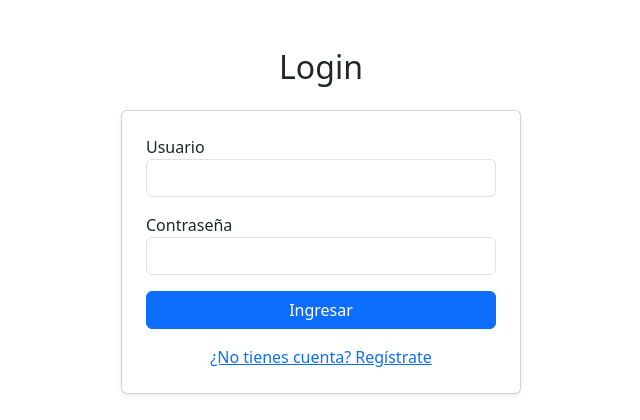
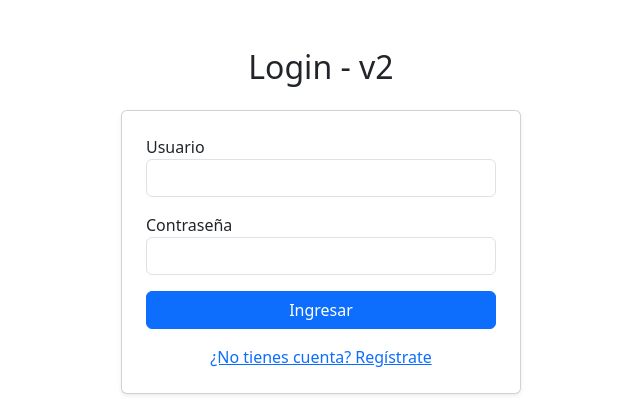
Before and after one commit to afsegovia-esp32/miRedSocial, a Django app: template templates/accounts/login.html in a window 1280 px wide. Shown: the top 420 px of the page, without its empty margins (319-959 px from the left). Run offline with Django 5.2, Linux system fonts and the light colour scheme; the template is opened without the code that fills it, so the values that code supplies are empty; some libraries are stand-ins or nearby versions.

Commit message:
Ejemplo de CI/CD

```diff
--- a/templates/accounts/login.html
+++ b/templates/accounts/login.html
@@ -15,7 +15,7 @@
 
 <body class="container mt-5">
 
-    <h2 class="text-center mb-4">Login</h2>
+    <h2 class="text-center mb-4">Login - v2</h2>
 
     <div id="loginApp"></div>
 
```
